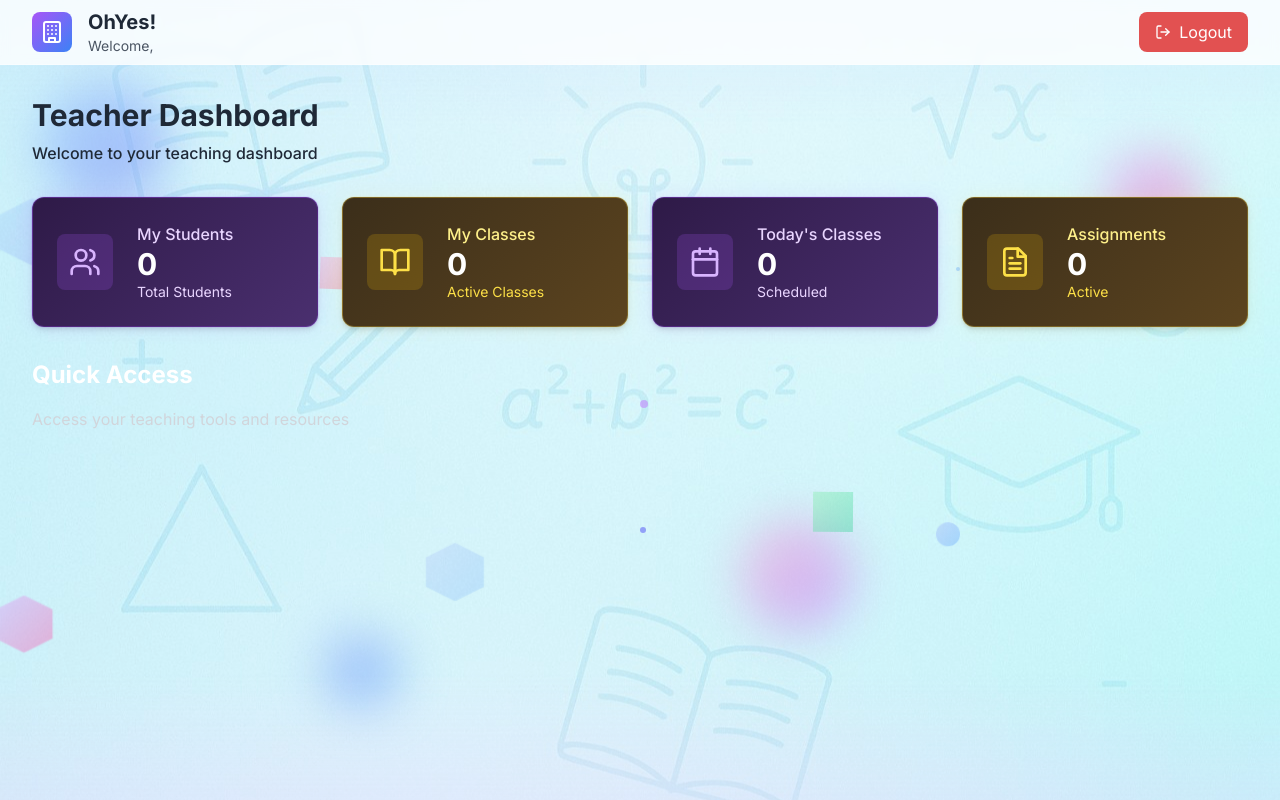
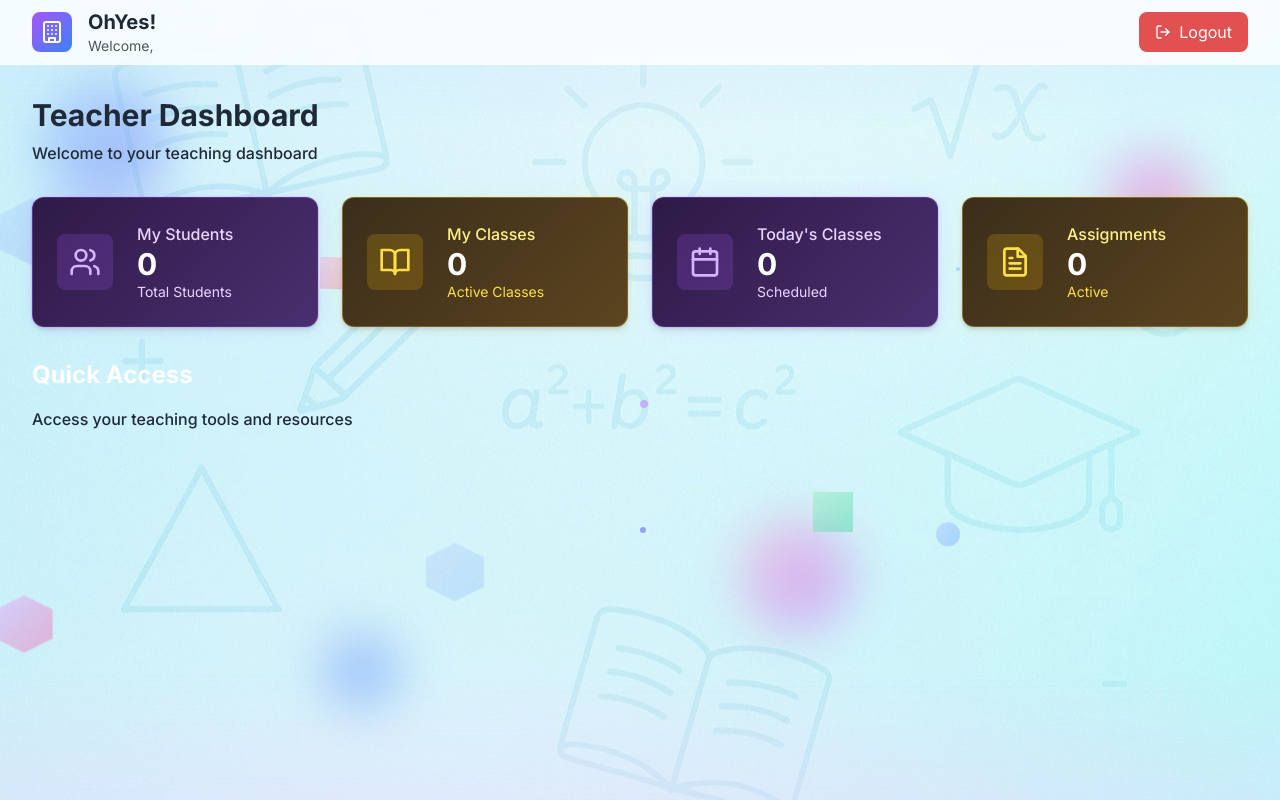
Before and after one commit to Akhilesh2006s/ERP-School-1-F, a React (Create React App) app: page /teacher/dashboard in a window 1280 px wide. Built offline with nearby package versions, Linux system fonts and the light colour scheme.

Commit message:
Fix Quick Access text visibility: change light gray text to dark colors for better readability

```diff
--- a/src/components/common/Sidebar.js
+++ b/src/components/common/Sidebar.js
@@ -438,7 +438,7 @@ const Sidebar = ({ isOpen, onClose, collapsed, setCollapsed }) => {
                 {/* Module Navigation Grid */}
                 <div className="mb-8">
                   <h3 className="text-2xl font-bold text-white mb-4">Quick Access</h3>
-                  <p className="text-gray-300 mb-6">
+                  <p className="text-gray-800 font-medium mb-6">
                     {user?.role === 'admin'
                       ? 'Access your school management modules'
                       : 'Access your teaching tools and resources'
@@ -453,7 +453,7 @@ const Sidebar = ({ isOpen, onClose, collapsed, setCollapsed }) => {
           <div>
             <div className="mb-8">
               <h2 className="text-3xl font-bold text-white mb-2">Module Navigation</h2>
-              <p className="text-gray-300">Click on any module below to access its features</p>
+              <p className="text-gray-800 font-medium">Click on any module below to access its features</p>
             </div>
           </div>
         )}
@@ -484,8 +484,8 @@ const Sidebar = ({ isOpen, onClose, collapsed, setCollapsed }) => {
                   <h3 className="text-lg font-semibold text-white group-hover:text-white">
                     {item.name}
                   </h3>
-                  <p className={`text-sm mt-1 ${
-                    item.color === 'purple' ? 'text-purple-200' : 'text-yellow-200'
+                  <p className={`text-sm mt-1 font-medium ${
+                    item.color === 'purple' ? 'text-purple-800' : 'text-yellow-800'
                   }`}>
                     Click to access
                   </p>
```
